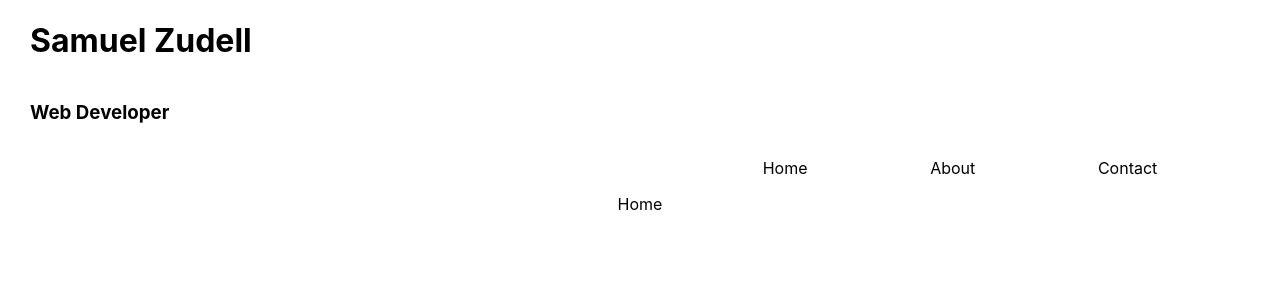
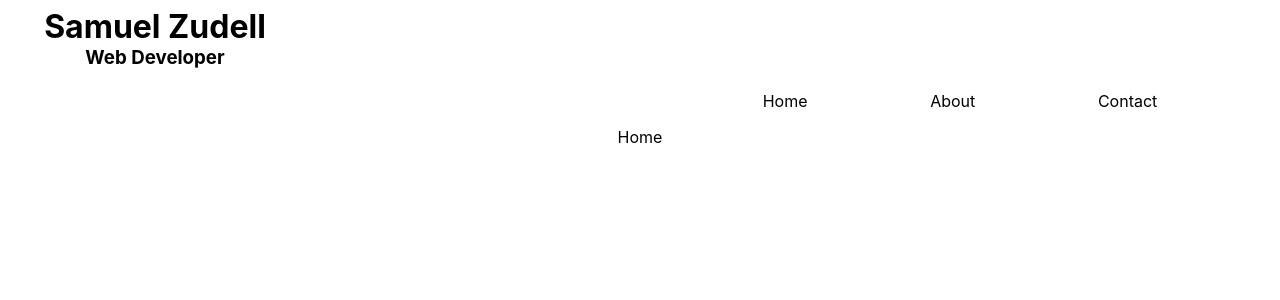
Before and after one commit to Saltysam101/samzudell, a React (Create React App) app: page / in a window 1280 px wide. Shown: the top 300 px of the page. Built offline with nearby package versions, Linux system fonts and the light colour scheme.

Commit message:
styled the tab for the nav component

```diff
--- a/src/components/nav.js
+++ b/src/components/nav.js
@@ -7,8 +7,8 @@ export default class Nav extends Component {
         return (
             <div className="nav">
                 <div className="tab">
-                    <h1>Samuel Zudell</h1>
-                    <h3>Web Developer</h3>
+                    <h1 className="my-name">Samuel Zudell</h1>
+                    <h3 className="my-role">Web Developer</h3>
                 </div>
                 <ul className="nav-links">
                     <Link to="/">
--- a/src/nav.css
+++ b/src/nav.css
@@ -1,10 +1,24 @@
 .tab{
-    width: auto;
+    width: 250px;
+    height: 75px;
+    border-top-left-radius: 0px;
+    border-top-right-radius: 0px;
+    border-bottom-left-radius: 5px;
+    border-bottom-right-radius: 5px;
+    margin-left: 30px;
     display: flex;
     flex-direction: column;
-    align-items: flex-start;
-    margin-left: 30px;
+    justify-content: center;
+}
+
+.my-name{
     text-align: center;
+    margin: 0;
+}
+
+.my-role{
+    text-align: center;
+    margin: 0;
 }
 
 .nav-links{
```
